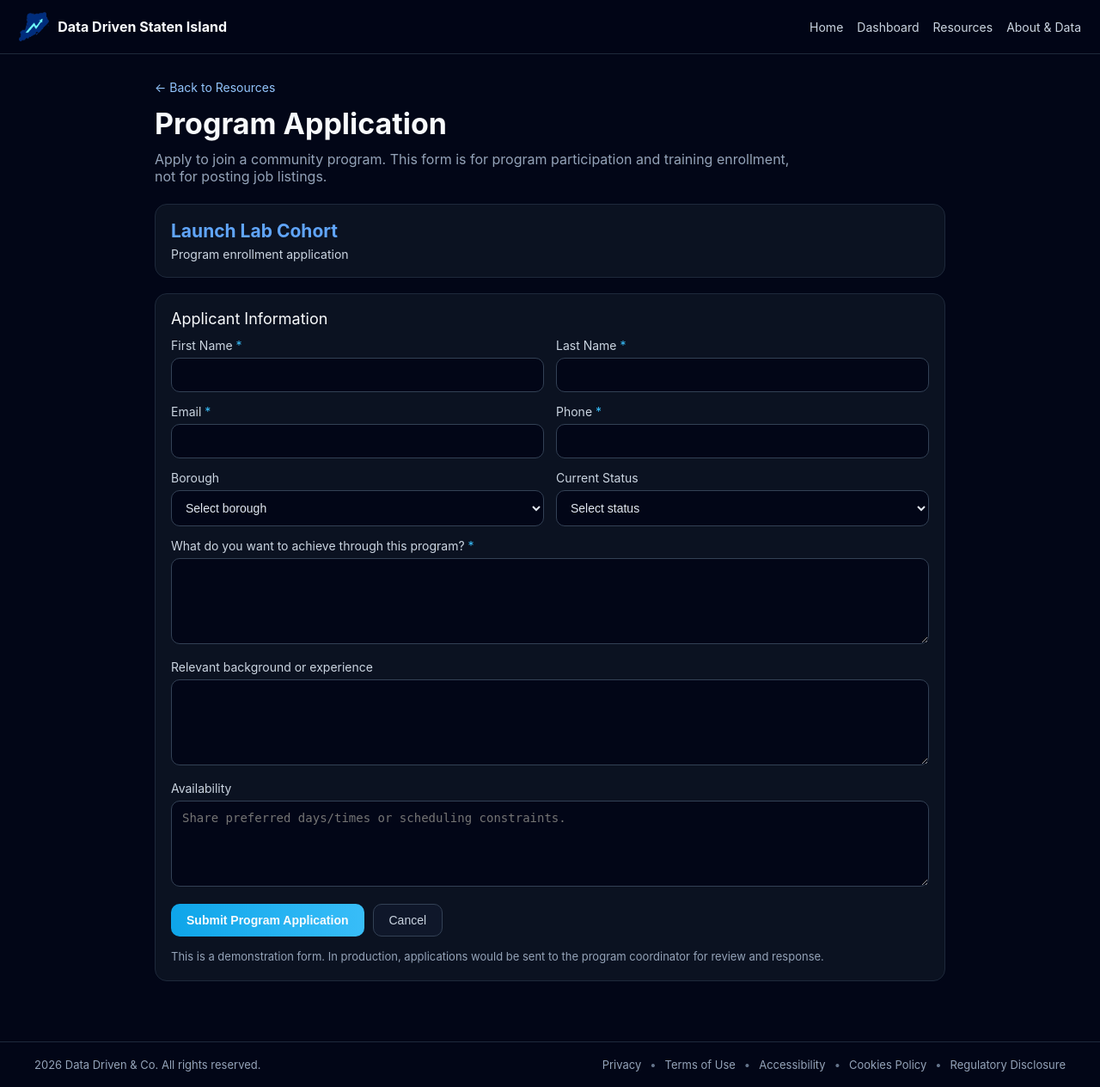
After one commit to Angeloponniah06/DataDrivenStatenIsland, a Flask app: page /program-application in a window 1280 px wide. The commit adds this page. Shown: the whole page at 86% size. Run offline with Flask 3, Linux system fonts and the light colour scheme.

Commit message:
changed the application (APPLY NOW)

```diff
--- a/app.py
+++ b/app.py
@@ -524,6 +524,11 @@ def apply():
     job_id = request.args.get("job", "")
     return render_template("apply.html", job_id=job_id)
 
+@app.route("/program-application")
+def program_application():
+    program_id = request.args.get("program", "")
+    return render_template("program_application.html", program_id=program_id)
+
 @app.route("/job-application")
 def job_application():
     """Job application form for students/applicants"""
--- /dev/null
+++ b/templates/program_application.html
@@ -0,0 +1,415 @@
+<!DOCTYPE html>
+<html lang="en">
+<head>
+    <meta charset="UTF-8">
+    <meta name="viewport" content="width=device-width, initial-scale=1.0">
+    <title>Program Application – Data Driven Staten Island</title>
+    <style>
+        body {
+            margin: 0;
+            font-family: Inter, -apple-system, BlinkMacSystemFont, 'Segoe UI', sans-serif;
+            background: #020617;
+            color: #e2e8f0;
+        }
+
+        header {
+            position: sticky;
+            top: 0;
+            z-index: 100;
+            background: rgba(2, 6, 23, 0.9);
+            backdrop-filter: blur(8px);
+            border-bottom: 1px solid #1e293b;
+            padding: 14px 22px;
+            display: flex;
+            justify-content: space-between;
+            align-items: center;
+        }
+
+        .header-left {
+            display: flex;
+            align-items: center;
+            gap: 14px;
+        }
+
+        .logo-link {
+            display: inline-flex;
+            align-items: center;
+            text-decoration: none;
+            gap: 10px;
+        }
+
+        .bridge-logo {
+            height: 34px;
+            width: auto;
+        }
+
+        .brand {
+            color: #f8fafc;
+            font-weight: 700;
+            font-size: 16px;
+        }
+
+        nav {
+            display: flex;
+            gap: 16px;
+        }
+
+        nav a {
+            color: #cbd5e1;
+            text-decoration: none;
+            font-size: 14px;
+        }
+
+        nav a:hover {
+            color: #38bdf8;
+        }
+
+        main {
+            max-width: 920px;
+            margin: 0 auto;
+            padding: 28px 20px 40px;
+        }
+
+        .back-link {
+            color: #93c5fd;
+            text-decoration: none;
+            font-size: 14px;
+            display: inline-block;
+            margin-bottom: 14px;
+        }
+
+        .page-title {
+            font-size: 34px;
+            line-height: 1.2;
+            color: #f8fafc;
+            margin: 0;
+        }
+
+        .page-subtitle {
+            margin: 10px 0 22px;
+            color: #94a3b8;
+            max-width: 760px;
+        }
+
+        .program-info {
+            background: #0b1221;
+            border: 1px solid #1e293b;
+            border-radius: 14px;
+            padding: 18px;
+            margin-bottom: 18px;
+        }
+
+        .program-name {
+            margin: 0;
+            color: #60a5fa;
+            font-size: 21px;
+        }
+
+        .program-meta {
+            margin-top: 6px;
+            color: #cbd5e1;
+            font-size: 14px;
+        }
+
+        .form-container {
+            background: #0b1221;
+            border: 1px solid #1e293b;
+            border-radius: 14px;
+            padding: 18px;
+        }
+
+        .section-title {
+            font-size: 18px;
+            margin: 0 0 12px;
+            color: #f8fafc;
+        }
+
+        .field-row {
+            display: grid;
+            grid-template-columns: 1fr 1fr;
+            gap: 14px;
+            margin-bottom: 14px;
+        }
+
+        .field-full {
+            margin-bottom: 14px;
+        }
+
+        label {
+            display: block;
+            margin-bottom: 6px;
+            font-size: 14px;
+            color: #cbd5e1;
+        }
+
+        input,
+        select,
+        textarea {
+            width: 100%;
+            background: #020617;
+            color: #e2e8f0;
+            border: 1px solid #334155;
+            border-radius: 10px;
+            padding: 11px 12px;
+            font-size: 14px;
+            box-sizing: border-box;
+        }
+
+        textarea {
+            min-height: 100px;
+            resize: vertical;
+        }
+
+        .required {
+            color: #38bdf8;
+        }
+
+        .actions {
+            margin-top: 16px;
+            display: flex;
+            gap: 10px;
+            flex-wrap: wrap;
+        }
+
+        .btn-primary,
+        .btn-ghost {
+            border: 0;
+            border-radius: 10px;
+            padding: 10px 18px;
+            font-size: 14px;
+            cursor: pointer;
+        }
+
+        .btn-primary {
+            background: linear-gradient(90deg, #0ea5e9, #38bdf8);
+            color: #f8fafc;
+            font-weight: 700;
+        }
+
+        .btn-ghost {
+            background: #0f172a;
+            color: #cbd5e1;
+            border: 1px solid #334155;
+        }
+
+        .note {
+            margin-top: 14px;
+            color: #94a3b8;
+            font-size: 13px;
+            line-height: 1.5;
+        }
+
+        footer {
+            border-top: 1px solid #1e293b;
+            margin-top: 30px;
+            padding: 18px 22px;
+        }
+
+        .footer-inner {
+            max-width: 1200px;
+            margin: 0 auto;
+            display: flex;
+            justify-content: space-between;
+            align-items: center;
+            gap: 10px;
+            flex-wrap: wrap;
+        }
+
+        .footer-brand {
+            color: #94a3b8;
+            font-size: 13px;
+        }
+
+        .footer-links {
+            display: flex;
+            gap: 10px;
+            color: #64748b;
+            font-size: 13px;
+            flex-wrap: wrap;
+            align-items: center;
+        }
+
+        .footer-links a {
+            color: #94a3b8;
+            text-decoration: none;
+        }
+
+        .footer-links a:hover {
+            color: #38bdf8;
+        }
+
+        @media (max-width: 760px) {
+            nav {
+                display: none;
+            }
+
+            .field-row {
+                grid-template-columns: 1fr;
+            }
+
+            .page-title {
+                font-size: 28px;
+            }
+        }
+    </style>
+</head>
+<body>
+<header>
+    <div class="header-left">
+        <a href="/" class="logo-link">
+            <img src="{{ url_for('static', filename='images/logo.png') }}" alt="Data Driven Staten Island Logo" class="bridge-logo">
+            <div class="brand">Data Driven Staten Island</div>
+        </a>
+    </div>
+    <nav>
+        <a href="/">Home</a>
+        <a href="/dashboard">Dashboard</a>
+        <a href="/resources">Resources</a>
+        <a href="/about">About & Data</a>
+    </nav>
+</header>
+
+<main>
+    <a href="/resources" class="back-link">← Back to Resources</a>
+
+    <h1 class="page-title">Program Application</h1>
+    <div class="page-subtitle">
+        Apply to join a community program. This form is for program participation and training enrollment, not for posting job listings.
+    </div>
+
+    <div class="program-info">
+        <h2 class="program-name" id="programName">Launch Lab Cohort</h2>
+        <div class="program-meta" id="programMeta">Program enrollment application</div>
+    </div>
+
+    <form class="form-container" id="programApplicationForm">
+        <div class="section-title">Applicant Information</div>
+
+        <div class="field-row">
+            <div>
+                <label for="first_name">First Name <span class="required">*</span></label>
+                <input id="first_name" name="first_name" type="text" required>
+            </div>
+            <div>
+                <label for="last_name">Last Name <span class="required">*</span></label>
+                <input id="last_name" name="last_name" type="text" required>
+            </div>
+        </div>
+
+        <div class="field-row">
+            <div>
+                <label for="email">Email <span class="required">*</span></label>
+                <input id="email" name="email" type="email" required>
+            </div>
+            <div>
+                <label for="phone">Phone <span class="required">*</span></label>
+                <input id="phone" name="phone" type="tel" required>
+            </div>
+        </div>
+
+        <div class="field-row">
+            <div>
+                <label for="borough">Borough</label>
+                <select id="borough" name="borough">
+                    <option value="">Select borough</option>
+                    <option value="staten-island">Staten Island</option>
+                    <option value="brooklyn">Brooklyn</option>
+                    <option value="manhattan">Manhattan</option>
+                    <option value="queens">Queens</option>
+                    <option value="bronx">Bronx</option>
+                </select>
+            </div>
+            <div>
+                <label for="status">Current Status</label>
+                <select id="status" name="status">
+                    <option value="">Select status</option>
+                    <option value="student">Student</option>
+                    <option value="business-owner">Small Business Owner</option>
+                    <option value="aspiring-entrepreneur">Aspiring Entrepreneur</option>
+                    <option value="job-seeker">Job Seeker</option>
+                    <option value="professional">Working Professional</option>
+                </select>
+            </div>
+        </div>
+
+        <div class="field-full">
+            <label for="goals">What do you want to achieve through this program? <span class="required">*</span></label>
+            <textarea id="goals" name="goals" required></textarea>
+        </div>
+
+        <div class="field-full">
+            <label for="experience">Relevant background or experience</label>
+            <textarea id="experience" name="experience"></textarea>
+        </div>
+
+        <div class="field-full">
+            <label for="availability">Availability</label>
+            <textarea id="availability" name="availability" placeholder="Share preferred days/times or scheduling constraints."></textarea>
+        </div>
+
+        <div class="actions">
+            <button type="submit" class="btn-primary">Submit Program Application</button>
+            <button type="button" class="btn-ghost" onclick="window.history.back()">Cancel</button>
+        </div>
+
+        <div class="note">
+            This is a demonstration form. In production, applications would be sent to the program coordinator for review and response.
+        </div>
+    </form>
+</main>
+
+<footer>
+    <div class="footer-inner">
+        <div class="footer-brand">2026 Data Driven & Co. All rights reserved.</div>
+        <div class="footer-links">
+            <a href="/privacy">Privacy</a>
+            <span>•</span>
+            <a href="/terms">Terms of Use</a>
+            <span>•</span>
+            <a href="/accessibility">Accessibility</a>
+            <span>•</span>
+            <a href="/cookies-policy">Cookies Policy</a>
+            <span>•</span>
+            <a href="/regulatory-disclosure">Regulatory Disclosure</a>
+        </div>
+    </div>
+</footer>
+
+<script>
+    const urlParams = new URLSearchParams(window.location.search);
+    const programId = urlParams.get('program');
+
+    const programData = {
+        'launch-lab': { name: 'Launch Lab Cohort', meta: '8-week business accelerator program' },
+        'digital-clinic': { name: 'Digital Clinic', meta: 'Hands-on digital support sessions' },
+        'excel-training': { name: 'Excel & Data Analysis', meta: 'Workforce training course enrollment' },
+        'web-dev': { name: 'Web Development Basics', meta: 'Workforce training course enrollment' },
+        'customer-service': { name: 'Customer Service Excellence', meta: 'Workforce training course enrollment' },
+        'digital-marketing': { name: 'Digital Marketing Fundamentals', meta: 'Workforce training course enrollment' },
+        'healthcare': { name: 'Healthcare Support Certifications', meta: 'Workforce training course enrollment' },
+        'project-mgmt': { name: 'Project Management Essentials', meta: 'Workforce training course enrollment' },
+        'python': { name: 'Programming with Python', meta: 'Workforce training course enrollment' },
+        'hospitality': { name: 'Hospitality & Food Service Management', meta: 'Workforce training course enrollment' },
+        'bookkeeping': { name: 'Bookkeeping & QuickBooks', meta: 'Workforce training course enrollment' },
+        'food-incubator': { name: 'Food Business Incubator', meta: 'Incubator application intake' },
+        'funding-workshop': { name: 'Grant & Funding Workshop', meta: 'Workshop registration intake' },
+        'mentorship': { name: 'Mentorship Network', meta: 'Network participation application' }
+    };
+
+    if (programId && programData[programId]) {
+        const program = programData[programId];
+        document.getElementById('programName').textContent = program.name;
+        document.getElementById('programMeta').textContent = program.meta;
+        document.title = `${program.name} Application – Data Driven Staten Island`;
+    }
+
+    document.getElementById('programApplicationForm').addEventListener('submit', function(event) {
+        event.preventDefault();
+        alert('Thank you. Your program application has been received and will be reviewed by the program team.');
+        setTimeout(() => {
+            window.location.href = '/resources';
+        }, 1000);
+    });
+</script>
+</body>
+</html>
--- a/templates/program_digital_clinic.html
+++ b/templates/program_digital_clinic.html
@@ -658,7 +658,7 @@
                     <div class="info-value">8 slots remaining</div>
                 </div>
 
-                <a href="/apply?program=digital-clinic" class="apply-btn">Reserve Your Spot</a>
+                <a href="/program-application?program=digital-clinic" class="apply-btn">Reserve Your Spot</a>
             </div>
 
             <div class="info-card">
--- a/templates/program_food_incubator.html
+++ b/templates/program_food_incubator.html
@@ -644,7 +644,7 @@
                     <div class="info-value">April 10, 2026</div>
                 </div>
 
-                <a href="/apply?program=food-incubator" class="apply-btn">Apply for Incubator</a>
+                <a href="/program-application?program=food-incubator" class="apply-btn">Apply for Incubator</a>
             </div>
 
             <div class="info-card">
--- a/templates/program_funding_workshop.html
+++ b/templates/program_funding_workshop.html
@@ -622,7 +622,7 @@
                     <div class="info-value">April 12, 2026</div>
                 </div>
 
-                <a href="/apply?program=funding-workshop" class="apply-btn">Register for Workshop</a>
+                <a href="/program-application?program=funding-workshop" class="apply-btn">Register for Workshop</a>
             </div>
 
             <div class="info-card">
--- a/templates/program_launch_lab.html
+++ b/templates/program_launch_lab.html
@@ -594,7 +594,7 @@
                     <div class="info-value">March 31, 2026</div>
                 </div>
 
-                <a href="/apply?program=launch-lab" class="apply-btn">Apply Now</a>
+                <a href="/program-application?program=launch-lab" class="apply-btn">Apply Now</a>
             </div>
 
             <div class="info-card">
--- a/templates/program_mentorship_network.html
+++ b/templates/program_mentorship_network.html
@@ -591,7 +591,7 @@
                     <div class="info-value">April 3, 2026<br>St. George Brewery</div>
                 </div>
 
-                <a href="/apply?program=mentorship" class="apply-btn">Join the Network</a>
+                <a href="/program-application?program=mentorship" class="apply-btn">Join the Network</a>
             </div>
 
             <div class="info-card">
```
Also changed, not shown: templates/program_workforce_training.html (+9 -9 lines).
